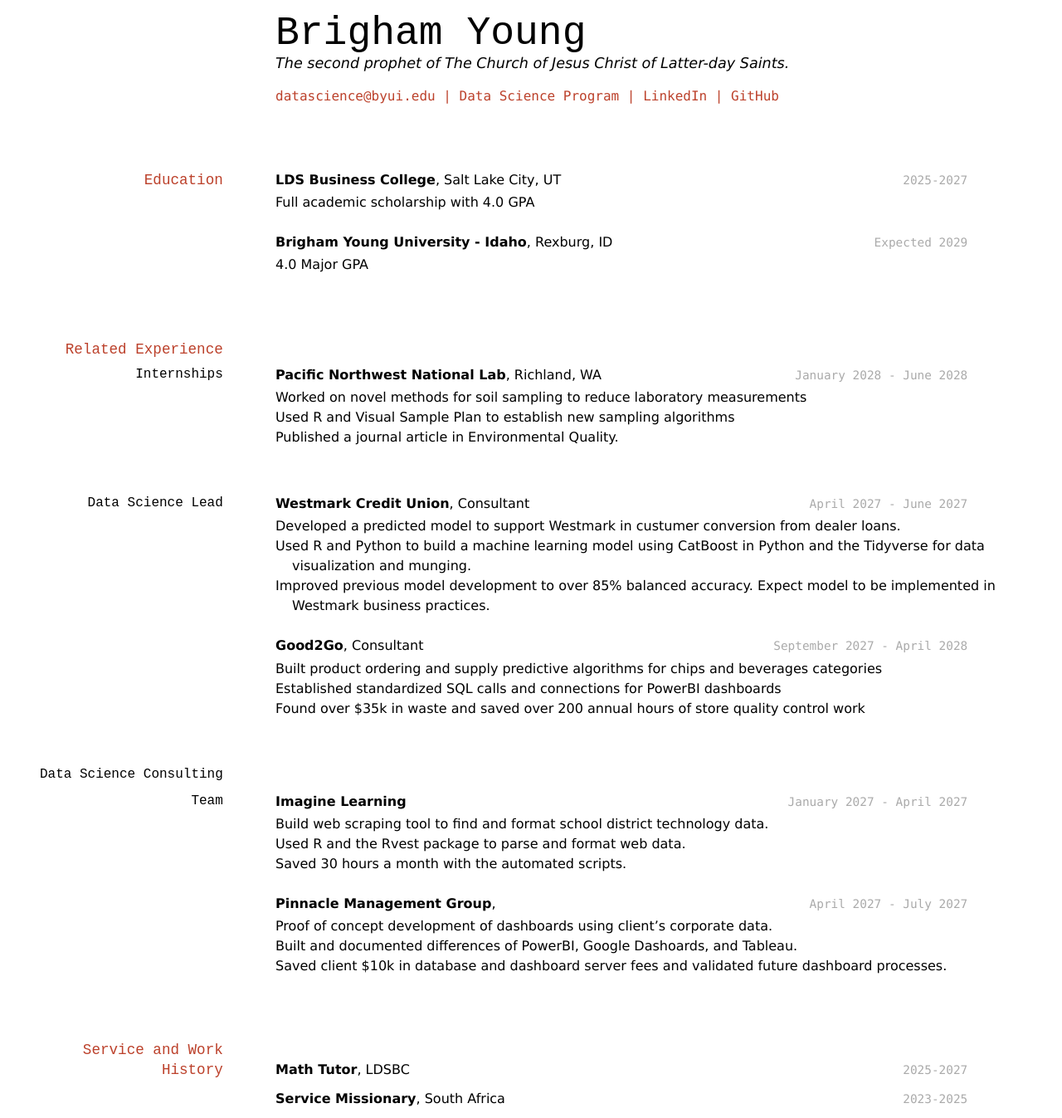
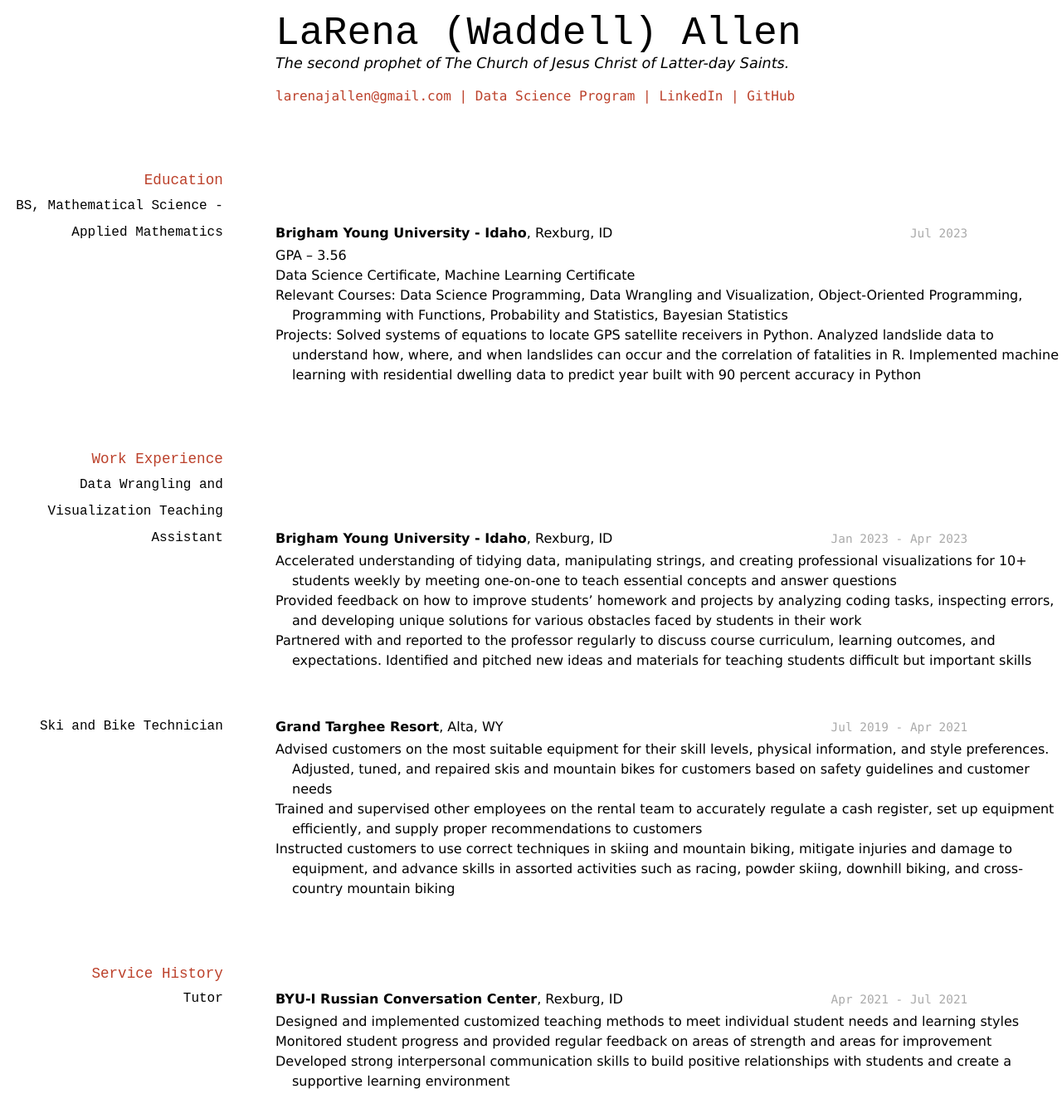
Before and after one commit to byuids-resumes/larenawad_resume, a Jekyll site: the page built from docs/index.md, in a window 1280 px wide. Shown: the whole page at 83% size. Built offline with Jekyll 4.4.1, drawn with Linux system fonts in a browser that asks for light colours.

Commit message:
Added resume

```diff
--- a/docs/index.md
+++ b/docs/index.md
@@ -1,85 +1,66 @@
 ---
 layout: cv
-title: Brigham Young's Resume
+title: LaRena Allen's Resume
 ---
-# Brigham Young
+# LaRena (Waddell) Allen
 The second prophet of The Church of Jesus Christ of Latter-day Saints.
 
 <div id="webaddress">
-<a href="datascience@byui.edu">datascience@byui.edu</a>
+<a href="larenajallen@gmail.com">larenajallen@gmail.com</a>
 | <a href="https://byuidatascience.github.io/development.html">Data Science Program</a>
-| <a href="https://www.linkedin.com/groups/13537407/">LinkedIn</a>
-| <a href="https://github.com/byuids-resumes">GitHub</a>
+| <a href="www.linkedin.com/in/larenajallen">LinkedIn</a>
+| <a href="https://github.com/larenawad/larenawad_resume.git">GitHub</a>
 </div>
 
 <!-- https://www.monique.tech/the-art-of-markdown -->
 
 ## Education
 
-`2025-2027`
-__LDS Business College__, Salt Lake City, UT
-
-- Full academic scholarship with 4.0 GPA
-
-`Expected 2029`
+### BS, Mathematical Science - Applied Mathematics
+`Jul 2023`
 __Brigham Young University - Idaho__, Rexburg, ID
 
-- 4.0 Major GPA
+- GPA – 3.56
+- Data Science Certificate, Machine Learning Certificate
+- Relevant Courses: Data Science Programming, Data Wrangling and Visualization, Object-Oriented Programming, Programming with Functions, Probability and Statistics, Bayesian Statistics
+- Projects: Solved systems of equations to locate GPS satellite receivers in Python. Analyzed landslide data to understand how, where, and when landslides can occur and the correlation of fatalities in R. Implemented machine learning with residential dwelling data to predict year built with 90 percent accuracy in Python
 
 
-## Related Experience
-
-### Internships
-
-`January 2028 - June 2028`
-__Pacific Northwest National Lab__, Richland, WA
-
-- Worked on novel methods for soil sampling to reduce laboratory measurements
-- Used R and Visual Sample Plan to establish new sampling algorithms
-- Published a journal article in Environmental Quality.
-
-### Data Science Lead
-
-`April 2027 - June 2027`
-__Westmark Credit Union__, Consultant
-
-- Developed a predicted model to support Westmark in custumer conversion from dealer loans.
-- Used R and Python to build a machine learning model using CatBoost in Python and the Tidyverse for data visualization and munging.
-- Improved previous model development to over 85% balanced accuracy. Expect model to be implemented in Westmark business practices.
-
-`September 2027 - April 2028`
-__Good2Go__, Consultant
-
-- Built product ordering and supply predictive algorithms for chips and beverages categories
-- Established standardized SQL calls and connections for PowerBI dashboards
-- Found over $35k in waste and saved over 200 annual hours of store quality control work
-
-### Data Science Consulting Team
-
-`January 2027 - April 2027`
-__Imagine Learning__
-
-- Build web scraping tool to find and format school district technology data.
-- Used R and the Rvest package to parse and format web data.
-- Saved 30 hours a month with the automated scripts.
-
-`April 2027 - July 2027`
-__Pinnacle Management Group__,
-
-- Proof of concept development of dashboards using client's corporate data.
-- Built and documented differences of PowerBI, Google Dashoards, and Tableau.
-- Saved client $10k in database and dashboard server fees and validated future dashboard processes.
 
 
-## Service and Work History
+## Work Experience
 
-`2025-2027`
-__Math Tutor__, LDSBC
+### Data Wrangling and Visualization Teaching Assistant
+
+`Jan 2023 - Apr 2023`
+__Brigham Young University - Idaho__, Rexburg, ID
+
+- Accelerated understanding of tidying data, manipulating strings, and creating professional visualizations for 10+ students weekly by meeting one-on-one to teach essential concepts and answer questions
+- Provided feedback on how to improve students’ homework and projects by analyzing coding tasks, inspecting errors, and developing unique solutions for various obstacles faced by students in their work
+- Partnered with and reported to the professor regularly to discuss course curriculum, learning outcomes, and expectations. Identified and pitched new ideas and materials for teaching students difficult but important skills
 
 
-`2023-2025`
-__Service Missionary__, South Africa
+### Ski and Bike Technician
 
+`Jul 2019 - Apr 2021`
+__Grand Targhee Resort__, Alta, WY
+
+- Advised customers on the most suitable equipment for their skill levels, physical information, and style preferences. Adjusted, tuned, and repaired skis and mountain bikes for customers based on safety guidelines and customer needs
+- Trained and supervised other employees on the rental team to accurately regulate a cash register, set up equipment efficiently, and supply proper recommendations to customers
+- Instructed customers to use correct techniques in skiing and mountain biking, mitigate injuries and damage to equipment, and advance skills in assorted activities such as racing, powder skiing, downhill biking, and cross-country mountain biking
+
+
+
+## Service History
+
+### Tutor
+
+`Apr 2021 - Jul 2021`
+__BYU-I Russian Conversation Center__, Rexburg, ID
+
+- Designed and implemented customized teaching methods to meet individual student needs and learning styles
+- Monitored student progress and provided regular feedback on areas of strength and areas for improvement
+- Developed strong interpersonal communication skills to build positive relationships with students and create a supportive learning environment
 
 
 <!-- ### Footer
```
Also changed, not shown: 1 other file.
